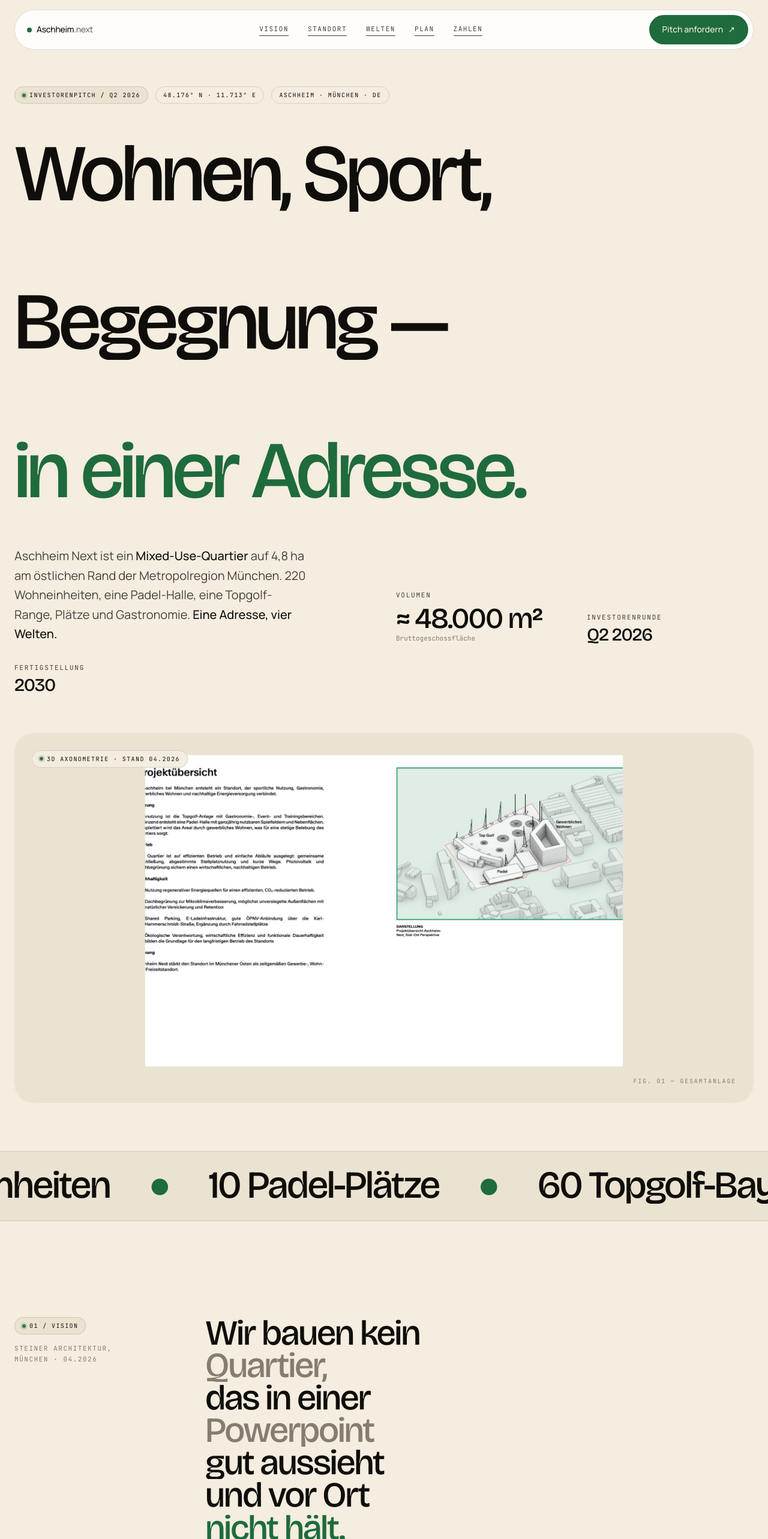
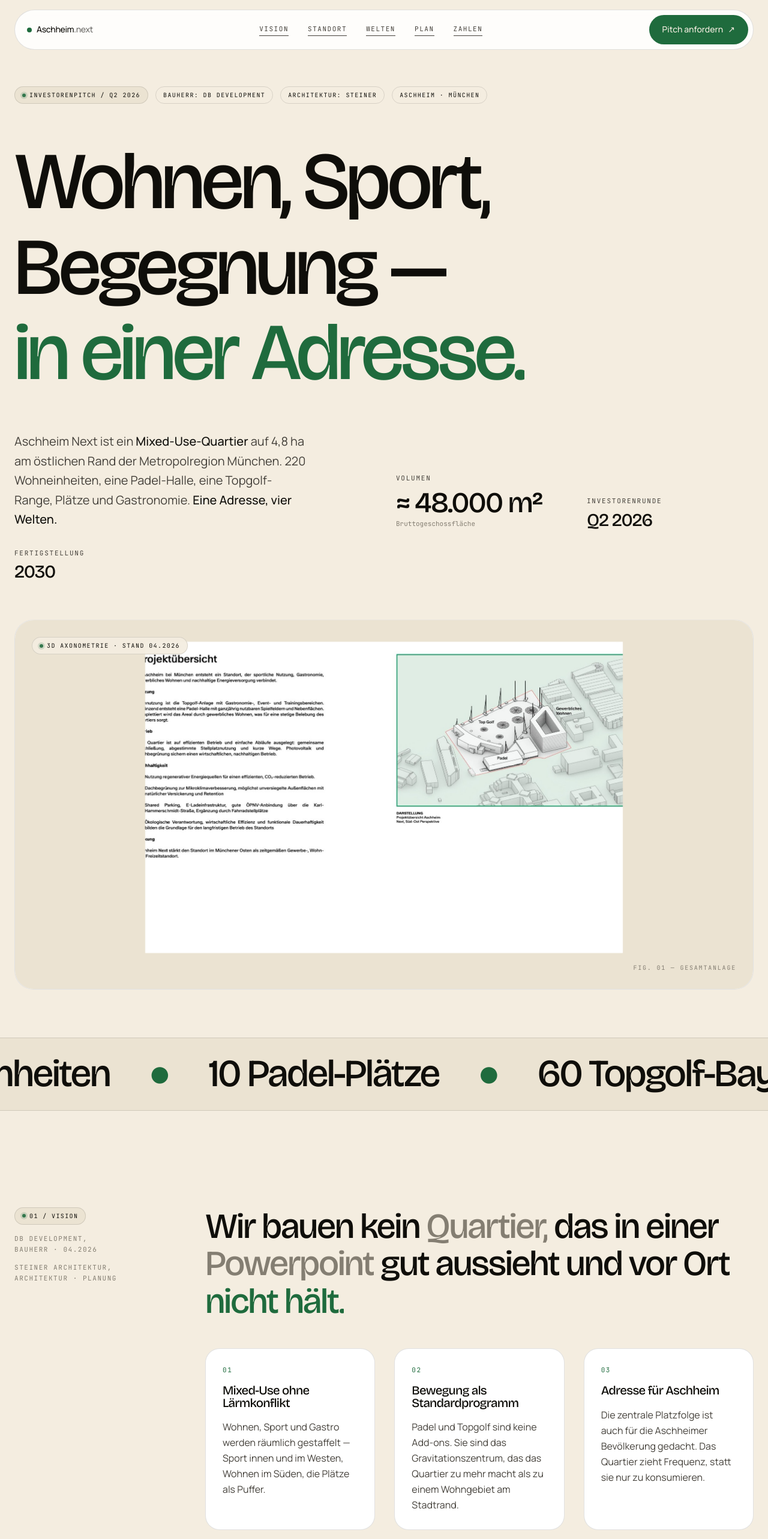
Before and after one commit to A-Complex-World/aschheim-next, a Next.js app: page / in a window 1280 px wide. Shown: the top 2566 px of the page at 60% size. Built offline with nearby package versions, Linux system fonts and the light colour scheme.

Commit message:
fix: descender clipping, contrast on dark cta, db development as bauherr

```diff
--- a/app/datenschutz/page.tsx
+++ b/app/datenschutz/page.tsx
@@ -3,10 +3,10 @@ export default function Datenschutz() {
     <main className="bg-sand text-ink min-h-screen px-5 md:px-8 py-24 max-w-3xl mx-auto">
       <a href="/" className="mono text-[10px] tracking-[0.14em] uppercase link-u mb-12 inline-block">← Zurück</a>
       <span className="pill mb-5"><span className="dot" />Pflichtangabe</span>
-      <h1 className="display text-6xl md:text-7xl leading-[0.9] mb-12">Datenschutz</h1>
+      <h1 className="display text-6xl md:text-7xl leading-[1] mb-12">Datenschutz</h1>
       <div className="space-y-6 text-ink-soft leading-relaxed text-base">
         {[
-          { n: "01", t: "Verantwortlicher", b: "Steiner Architektur GmbH · Musterstraße 1 · 80333 München · Deutschland · next@steiner-architektur.de" },
+          { n: "01", t: "Verantwortlicher", b: "DB Development GmbH · Musterstraße 1 · 80333 München · Deutschland · next@db-development.de" },
           { n: "02", t: "Server-Logfiles", b: "Beim Aufruf dieser Website werden technisch notwendige Daten temporär verarbeitet (IP-Adresse, Datum/Uhrzeit, Browser, Referrer). Rechtsgrundlage: Art. 6 Abs. 1 lit. f DSGVO. Speicherdauer: max. 14 Tage." },
           { n: "03", t: "Kontaktaufnahme", b: "Bei Kontaktaufnahme per E-Mail oder Telefon werden die mitgeteilten Daten ausschließlich zur Bearbeitung Ihres Anliegens verwendet (Art. 6 Abs. 1 lit. b/f DSGVO)." },
           { n: "04", t: "Hosting", b: "Hosting durch Vercel Inc. — Datenübermittlung erfolgt unter den geltenden Standardvertragsklauseln." },
--- a/app/globals.css
+++ b/app/globals.css
@@ -10,7 +10,7 @@
   --line-strong: rgba(15, 14, 10, 0.4);
   --moss: #1f6b3d;
   --moss-deep: #14502c;
-  --moss-glow: #44a366;
+  --moss-glow: #7dd49b;
   --paper: #ffffff;
 }
 
@@ -49,7 +49,7 @@ body {
   font-family: var(--font-display);
   font-weight: 500;
   letter-spacing: -0.04em;
-  line-height: 0.92;
+  line-height: 1;
 }
 .display-light { font-weight: 300; }
 .display-bold { font-weight: 700; }
@@ -98,10 +98,21 @@ body {
 }
 .js-ready .fade-up.in { opacity: 1; transform: translateY(0); }
 
-.line-reveal { display: block; overflow: hidden; }
+.line-reveal {
+  display: inline-block;
+  overflow: hidden;
+  /* extra room for descenders (g, j, p, q, y) and ascenders */
+  padding-bottom: 0.18em;
+  margin-bottom: -0.18em;
+  padding-top: 0.06em;
+  vertical-align: top;
+  line-height: inherit;
+}
 .line-reveal > span {
-  display: inline-block; transform: translateY(105%);
+  display: inline-block;
+  transform: translateY(110%);
   transition: transform 1s cubic-bezier(0.16, 1, 0.3, 1);
+  line-height: inherit;
 }
 .js-ready .line-reveal.in > span { transform: translateY(0); }
 
--- a/app/impressum/page.tsx
+++ b/app/impressum/page.tsx
@@ -3,21 +3,26 @@ export default function Impressum() {
     <main className="bg-sand text-ink min-h-screen px-5 md:px-8 py-24 max-w-3xl mx-auto">
       <a href="/" className="mono text-[10px] tracking-[0.14em] uppercase link-u mb-12 inline-block">← Zurück</a>
       <span className="pill mb-5"><span className="dot" />Pflichtangabe</span>
-      <h1 className="display text-6xl md:text-7xl leading-[0.9] mb-12">Impressum</h1>
+      <h1 className="display text-6xl md:text-7xl leading-[1] mb-12">Impressum</h1>
       <div className="space-y-6 text-ink-soft leading-relaxed text-base">
         <div className="card p-6">
-          <div className="mono text-[10px] tracking-[0.14em] uppercase text-ink-mute mb-2">Anbieter</div>
-          <div className="display text-2xl text-ink">Steiner Architektur GmbH</div>
+          <div className="mono text-[10px] tracking-[0.14em] uppercase text-ink-mute mb-2">Anbieter / Bauherr</div>
+          <div className="display text-2xl text-ink">DB Development GmbH</div>
           <div>Musterstraße 1 · 80333 München · Deutschland</div>
         </div>
         <div className="card p-6">
+          <div className="mono text-[10px] tracking-[0.14em] uppercase text-ink-mute mb-2">Architektur & Planung</div>
+          <div className="display text-2xl text-ink">Steiner Architektur</div>
+          <div>München · Deutschland</div>
+        </div>
+        <div className="card p-6">
           <div className="mono text-[10px] tracking-[0.14em] uppercase text-ink-mute mb-2">Kontakt</div>
-          <div>E-Mail: <a href="mailto:next@steiner-architektur.de" className="link-u text-ink">next@steiner-architektur.de</a></div>
+          <div>E-Mail: <a href="mailto:next@db-development.de" className="link-u text-ink">next@db-development.de</a></div>
           <div>Telefon: +49 89 000 000 00</div>
         </div>
         <div className="card p-6">
           <div className="mono text-[10px] tracking-[0.14em] uppercase text-ink-mute mb-2">Vertretungsberechtigt</div>
-          <div className="text-ink">Geschäftsführer: Max Steiner</div>
+          <div className="text-ink">Geschäftsführung DB Development GmbH</div>
         </div>
         <div className="card p-6">
           <div className="mono text-[10px] tracking-[0.14em] uppercase text-ink-mute mb-2">Register</div>
--- a/app/layout.tsx
+++ b/app/layout.tsx
@@ -23,7 +23,7 @@ const mono = JetBrains_Mono({
 export const metadata: Metadata = {
   title: "Aschheim Next — Wohnen, Sport, Begegnung",
   description:
-    "Mixed-Use-Quartier am östlichen Münchner Stadtrand. Wohnen, Padel, Topgolf, öffentliche Plätze. Ein Investorenpitch von Steiner Architektur, 2026.",
+    "Mixed-Use-Quartier am östlichen Münchner Stadtrand. Wohnen, Padel, Topgolf, öffentliche Plätze. Ein Investorenpitch von DB Development, Architektur Steiner, 2026.",
 };
 
 export default function RootLayout({ children }: { children: React.ReactNode }) {
--- a/app/page.tsx
+++ b/app/page.tsx
@@ -35,8 +35,9 @@ export default function Home() {
         <div className="max-w-[1600px] mx-auto">
           <div className="flex flex-wrap items-center gap-3 mb-10 md:mb-14 fade-up">
             <span className="pill"><span className="dot" />Investorenpitch / Q2 2026</span>
-            <span className="pill" style={{background:"transparent"}}>48.176° N · 11.713° E</span>
-            <span className="pill" style={{background:"transparent"}}>Aschheim · München · DE</span>
+            <span className="pill" style={{background:"transparent"}}>Bauherr: DB Development</span>
+            <span className="pill" style={{background:"transparent"}}>Architektur: Steiner</span>
+            <span className="pill" style={{background:"transparent"}}>Aschheim · München</span>
           </div>
 
           <h1 className="display text-[16vw] md:text-[10.5vw] leading-[0.88] mb-12 md:mb-16">
@@ -127,8 +128,12 @@ export default function Home() {
             <div className="col-span-12 md:col-span-3">
               <span className="pill mb-4"><span className="dot" />01 / Vision</span>
               <p className="mono text-[11px] tracking-[0.14em] uppercase text-ink-mute leading-relaxed">
+                DB Development,<br/>
+                Bauherr · 04.2026
+              </p>
+              <p className="mono text-[11px] tracking-[0.14em] uppercase text-ink-mute leading-relaxed mt-3">
                 Steiner Architektur,<br/>
-                München · 04.2026
+                Architektur · Planung
               </p>
             </div>
             <div className="col-span-12 md:col-span-9">
@@ -412,7 +417,7 @@ export default function Home() {
             <LineReveal delay={600}>Generation."</LineReveal>
           </p>
           <div className="mono text-[11px] tracking-[0.14em] uppercase text-ink-mute mt-12 fade-up">
-            Max Steiner · Geschäftsführer · Steiner Architektur
+            DB Development · Bauherr · Aschheim Next
           </div>
         </div>
       </section>
@@ -423,28 +428,28 @@ export default function Home() {
           <div className="card bg-ink text-sand p-8 md:p-16" style={{borderColor:"transparent"}}>
             <div className="grid grid-cols-12 gap-y-12 gap-x-6 md:gap-x-10 items-end">
               <div className="col-span-12 md:col-span-7">
-                <span className="pill mb-6" style={{background:"rgba(244,237,224,0.08)", borderColor:"rgba(244,237,224,0.18)", color:"var(--sand)"}}>
+                <span className="pill mb-6" style={{background:"rgba(244,237,224,0.1)", borderColor:"rgba(244,237,224,0.3)", color:"var(--sand)"}}>
                   <span className="dot" />07 / Pitch anfordern
                 </span>
-                <h2 className="display text-[12vw] md:text-[7vw] leading-[0.9]">
+                <h2 className="display text-[12vw] md:text-[7vw] leading-[1] text-sand">
                   <LineReveal>Werden Sie</LineReveal>{" "}
                   <LineReveal delay={150} className="text-moss-glow">Teil davon.</LineReveal>
                 </h2>
-                <p className="mt-8 text-base md:text-lg leading-relaxed max-w-md fade-up" style={{color:"rgba(244,237,224,0.7)"}}>
+                <p className="mt-8 text-base md:text-lg leading-relaxed max-w-md fade-up" style={{color:"rgba(244,237,224,0.78)"}}>
                   Vollständiges Pitch-Deck, Wirtschaftlichkeitsrechnung und Realisierungsplan auf vertraulicher Basis. Wir freuen uns auf das Gespräch.
                 </p>
               </div>
               <div className="col-span-12 md:col-span-5 space-y-5">
-                <a href="mailto:next@steiner-architektur.de" className="block fade-up group">
-                  <div className="mono text-[10px] tracking-[0.18em] uppercase mb-2" style={{color:"rgba(244,237,224,0.5)"}}>E-Mail</div>
-                  <div className="display text-2xl md:text-3xl link-u">next@steiner-architektur.de</div>
+                <a href="mailto:next@db-development.de" className="block fade-up group">
+                  <div className="mono text-[10px] tracking-[0.18em] uppercase mb-2" style={{color:"rgba(244,237,224,0.55)"}}>E-Mail · DB Development</div>
+                  <div className="display text-2xl md:text-3xl link-u">next@db-development.de</div>
                 </a>
                 <a href="tel:+4989000000000" className="block fade-up">
-                  <div className="mono text-[10px] tracking-[0.18em] uppercase mb-2" style={{color:"rgba(244,237,224,0.5)"}}>Telefon</div>
+                  <div className="mono text-[10px] tracking-[0.18em] uppercase mb-2" style={{color:"rgba(244,237,224,0.55)"}}>Telefon</div>
                   <div className="display text-2xl md:text-3xl link-u">+49 89 000 000 00</div>
                 </a>
                 <div className="fade-up pt-3">
-                  <a href="mailto:next@steiner-architektur.de?subject=Aschheim Next — Pitch-Anfrage" className="btn btn-moss text-[13px]">
+                  <a href="mailto:next@db-development.de?subject=Aschheim Next — Pitch-Anfrage" className="btn btn-moss text-[13px]">
                     Pitch anfordern
                     <span style={{display:"inline-block", transform:"translateY(-1px)"}}>↗</span>
                   </a>
@@ -458,7 +463,7 @@ export default function Home() {
       {/* === FOOTER === */}
       <footer className="px-4 md:px-6 py-10">
         <div className="max-w-[1600px] mx-auto flex flex-col md:flex-row items-start md:items-center justify-between gap-6 mono text-[10px] tracking-[0.14em] uppercase text-ink-mute">
-          <div>© 2026 Steiner Architektur GmbH</div>
+          <div>© 2026 DB Development GmbH · Architektur: Steiner Architektur</div>
           <div className="flex items-center gap-6">
             <a href="/impressum" className="link-u">Impressum</a>
             <a href="/datenschutz" className="link-u">Datenschutz</a>
```
